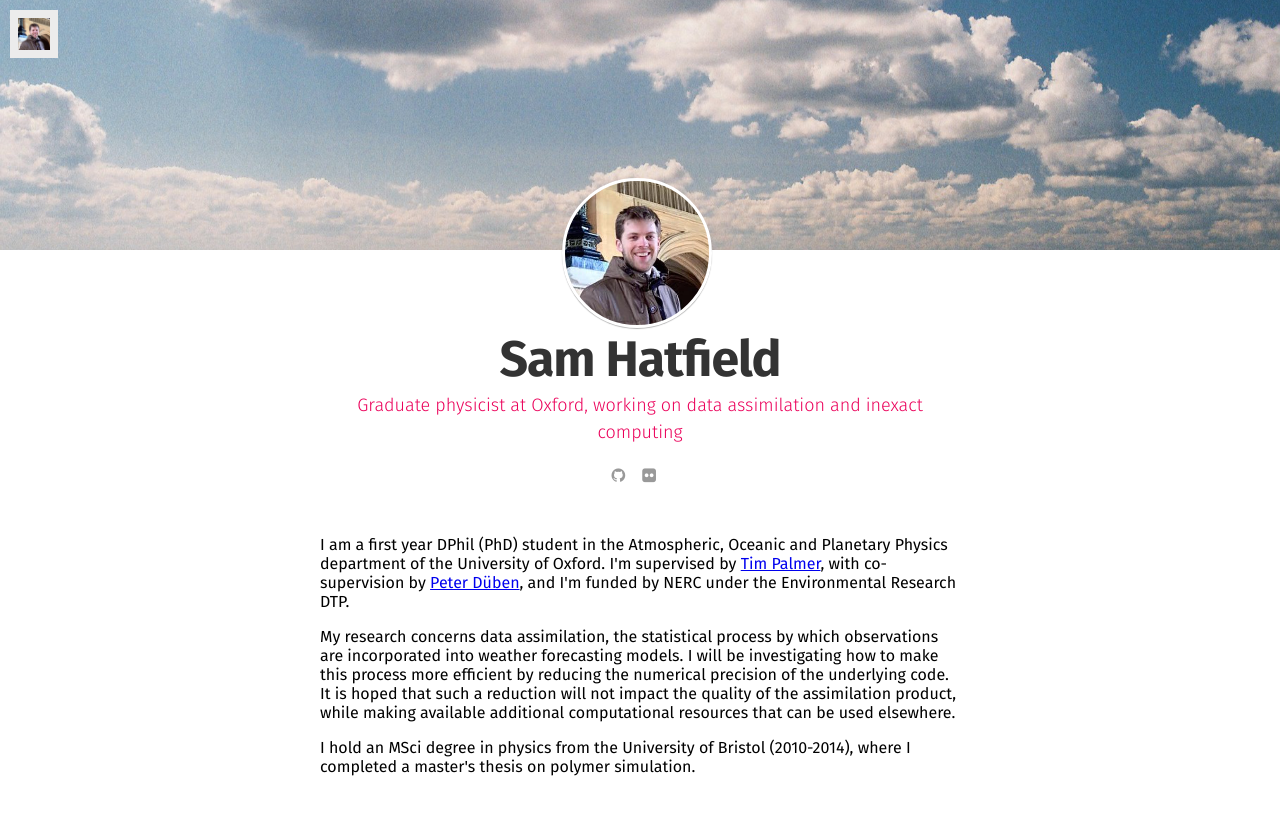
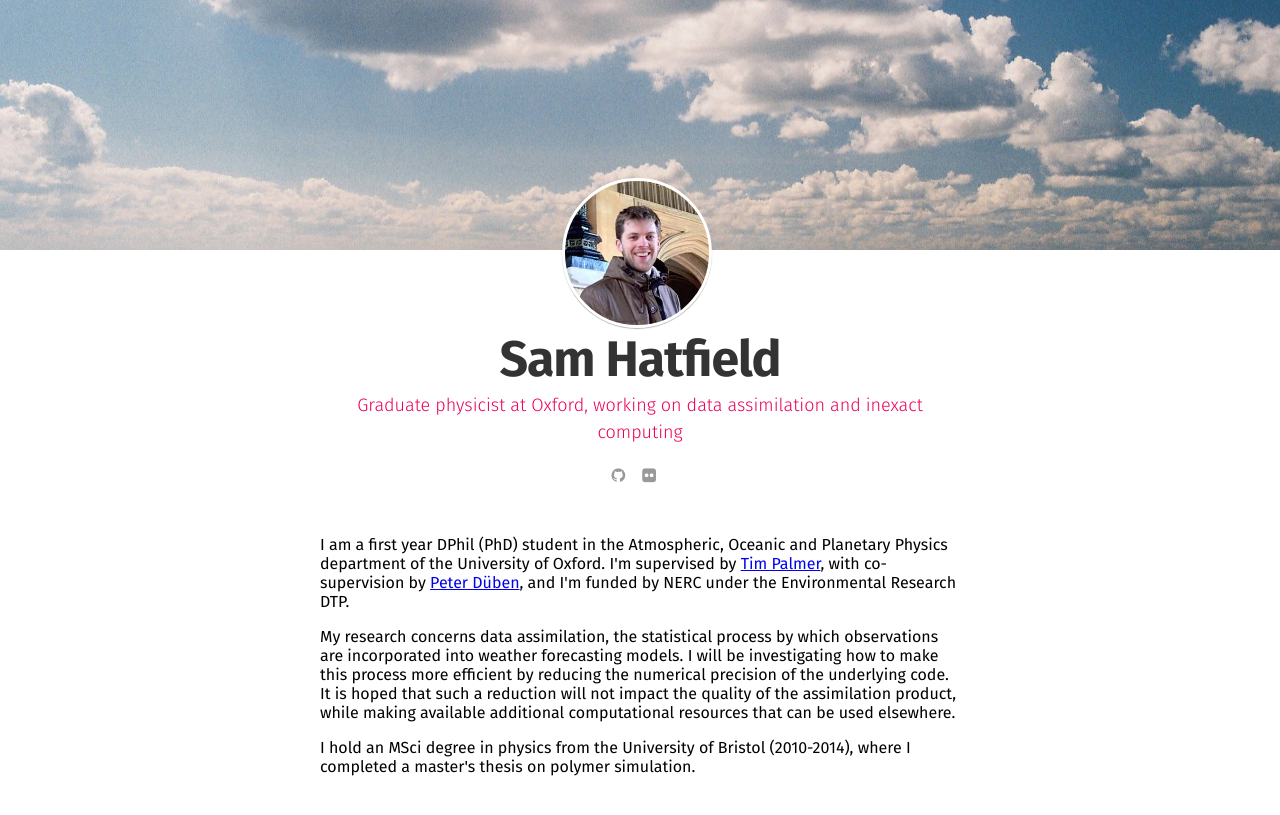
Before and after one commit to samhatfield/samhatfield.github.io, a Jekyll site: the page built from index.html, in a window 1280 px wide. Shown: the top 815 px of the page. Built offline with Jekyll 4.4.1, drawn with Linux system fonts in a browser that asks for light colours; nearby versions of some CDN libraries; Markdown is read by kramdown in place of the engine named in the settings; the list of posts is cut into pages by our own code.

Commit message:
Got rid of floating logo

```diff
--- a/_includes/header.html
+++ b/_includes/header.html
@@ -1,7 +1,3 @@
 <!-- header start -->
 
-{% if page.url != "/index.html" %}
-<a href="{{ site.url }}" class="logo-readium"><span class="logo" style="background-image: url({{ site.logo }})"></span></a>
-{% endif %}
-
 <!-- header end -->
```
